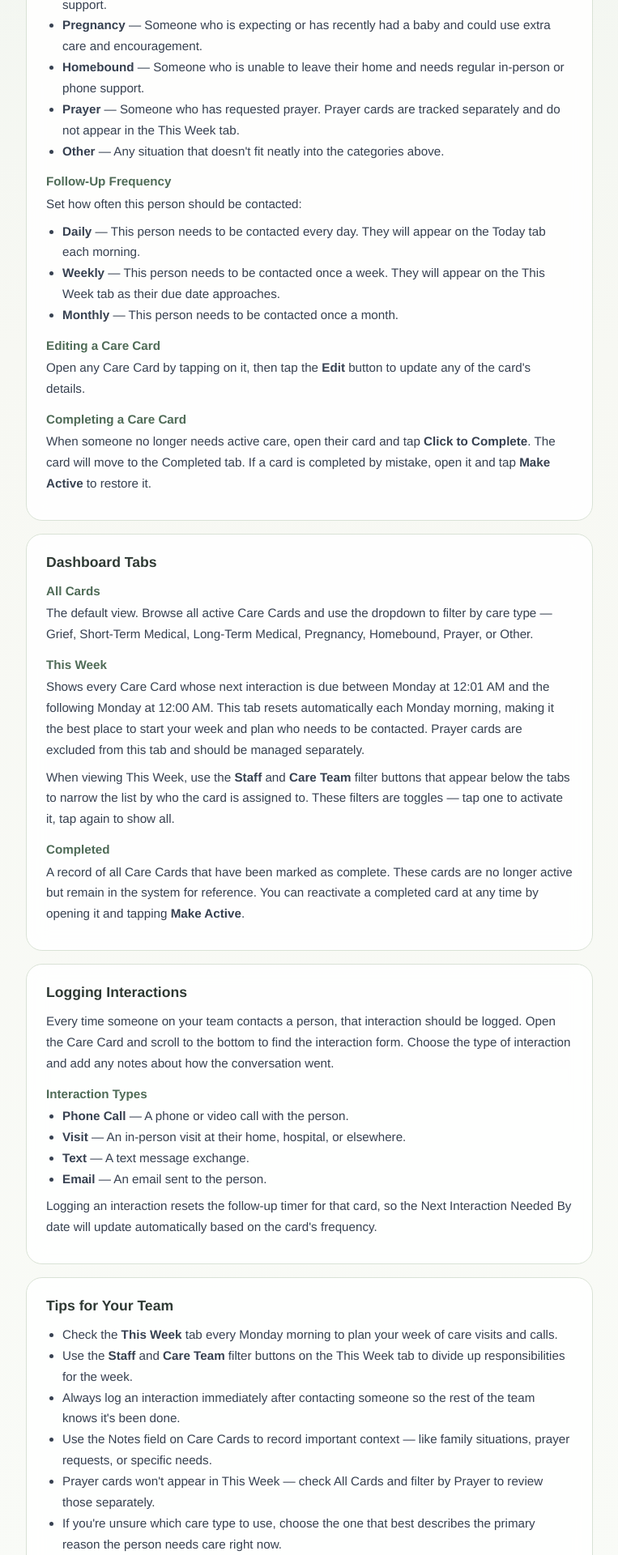
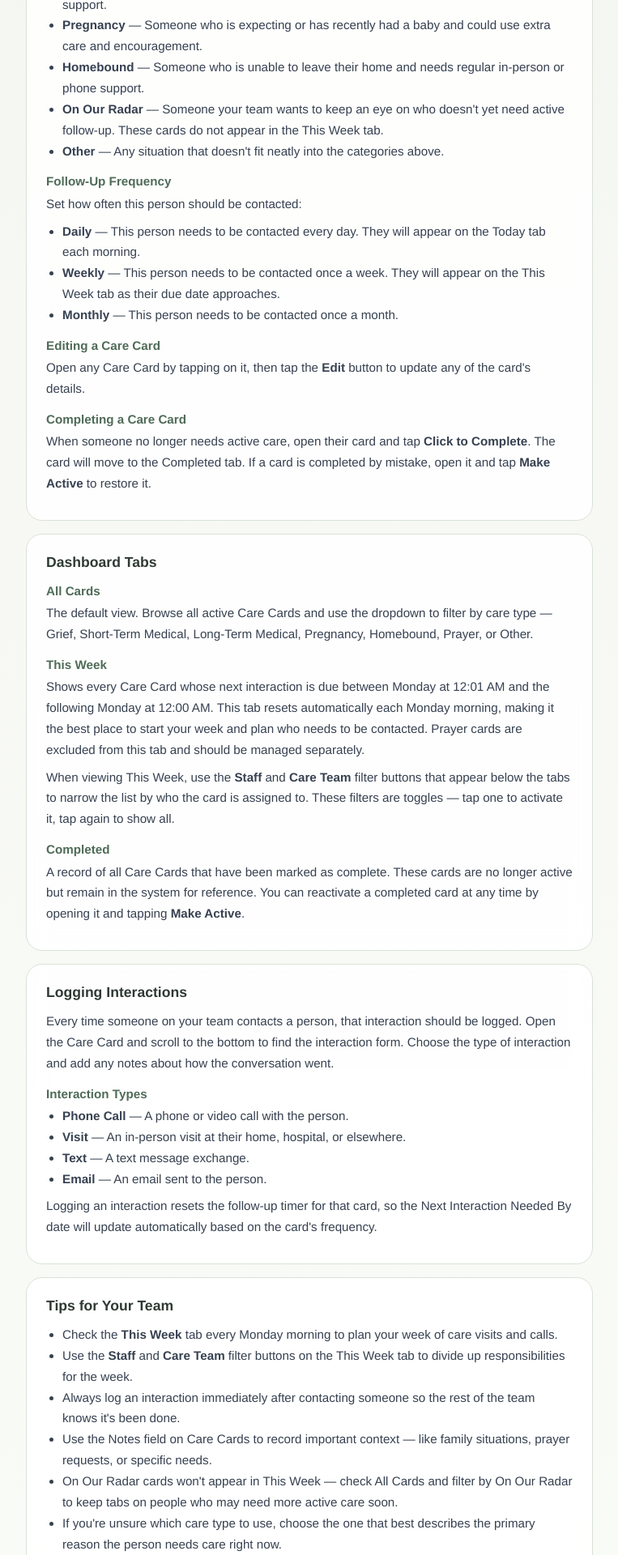
Before and after one commit to quinlanxaviergray-cmd/ccc-member-care-app, a Next.js app: page /how-to in a window 1280 px wide. Shown: the part 840-2760 px from the top of the page at 81% size, without its empty margins (258-1021 px from the left). Built offline with nearby package versions, Linux system fonts and the light colour scheme.

Commit message:
updated prayer to On Our Radar

```diff
--- a/app/how-to/page.js
+++ b/app/how-to/page.js
@@ -86,7 +86,7 @@ export default function HowTo() {
             <li><strong>Grief</strong> — Someone who has experienced a loss and needs ongoing emotional and spiritual support.</li>
             <li><strong>Pregnancy</strong> — Someone who is expecting or has recently had a baby and could use extra care and encouragement.</li>
             <li><strong>Homebound</strong> — Someone who is unable to leave their home and needs regular in-person or phone support.</li>
-            <li><strong>Prayer</strong> — Someone who has requested prayer. Prayer cards are tracked separately and do not appear in the This Week tab.</li>
+            <li><strong>On Our Radar</strong> — Someone your team wants to keep an eye on who doesn't yet need active follow-up. These cards do not appear in the This Week tab.</li>
             <li><strong>Other</strong> — Any situation that doesn't fit neatly into the categories above.</li>
           </ul>
 
@@ -160,7 +160,7 @@ export default function HowTo() {
             <li>Use the <strong>Staff</strong> and <strong>Care Team</strong> filter buttons on the This Week tab to divide up responsibilities for the week.</li>
             <li>Always log an interaction immediately after contacting someone so the rest of the team knows it's been done.</li>
             <li>Use the Notes field on Care Cards to record important context — like family situations, prayer requests, or specific needs.</li>
-            <li>Prayer cards won't appear in This Week — check All Cards and filter by Prayer to review those separately.</li>
+            <li>On Our Radar cards won't appear in This Week — check All Cards and filter by On Our Radar to keep tabs on people who may need more active care soon.</li>
             <li>If you're unsure which care type to use, choose the one that best describes the primary reason the person needs care right now.</li>
           </ul>
         </div>
--- a/app/page.js
+++ b/app/page.js
@@ -12,7 +12,7 @@ const CARE_TYPES = [
   { value: 'grief', label: 'Grief', color: '#4f6b57', bg: '#e3ece5' },
   { value: 'pregnancy', label: 'Pregnancy', color: '#8c7740', bg: '#f4ecd7' },
   { value: 'homebound', label: 'Homebound', color: '#5a4a7a', bg: '#eae4f4' },
-  { value: 'prayer', label: 'Prayer', color: '#7a6a35', bg: '#f4f0da' },
+  { value: 'prayer', label: 'On Our Radar', color: '#7a6a35', bg: '#f4f0da' },
   { value: 'other', label: 'Other', color: '#3f4a56', bg: '#e6ebf0' },
 ]
 
@@ -31,6 +31,7 @@ function formatDate(date) {
 
 function isDueToday(card) {
   if (card.status === 'completed') return false
+  if (card.care_type === 'prayer') return false
   const now = new Date()
   const todayDate = new Date(now.getFullYear(), now.getMonth(), now.getDate())
 
@@ -49,6 +50,7 @@ function isDueToday(card) {
 
 function isDueThisWeek(card) {
   if (card.status === 'completed') return false
+  if (card.care_type === 'prayer') return false
 
   const now = new Date()
   const todayDate = new Date(now.getFullYear(), now.getMonth(), now.getDate())
@@ -640,8 +642,9 @@ function CareCard({ card, onClick, onComplete, showYellowSoon = false }) {
           <div style={{ color: '#6b7280' }}>
             📍 {card.location || 'No location'}
           </div>
-          <div style={{ color: lastContactColor, fontWeight: '600', fontFamily: SITE_FONT }}>
+          <div style={{ color: card.care_type === 'prayer' ? '#6b7280' : lastContactColor, fontWeight: '600', fontFamily: SITE_FONT }}>
             Last contacted: {formatDate(card.last_interaction_at)}
+          {card.care_type !== 'prayer' && (
           <div
             style={{
               color: '#4f6b57',
@@ -652,6 +655,7 @@ function CareCard({ card, onClick, onComplete, showYellowSoon = false }) {
           >
             Next interaction: {getNextInteractionDate(card)}
           </div>
+          )}
           </div>
         </div>
       </div>
@@ -1324,13 +1328,8 @@ cards = [...cards].sort((a, b) => {
       style={dropdownStyle}
       value={activeTab === 'browse' ? categoryFilter : '__browse__'}
       onChange={(e) => {
-        if (e.target.value === '__completed__') {
-          setActiveTab('completed')
-          setCategoryFilter('all')
-        } else {
         setActiveTab('browse')
         setCategoryFilter(e.target.value === '__browse__' ? 'all' : e.target.value)
-        }
       }}
       onFocus={() => { if (activeTab !== 'browse') setActiveTab('browse') }}
     >
@@ -1345,9 +1344,6 @@ cards = [...cards].sort((a, b) => {
     <span style={{ position: 'absolute', right: '0.9rem', pointerEvents: 'none', color: activeTab === 'browse' ? 'white' : '#6f8f73', fontSize: '0.8rem', lineHeight: 1 }}>▾</span>
   </div>
 
-  <button className="tab-btn completed-tab" onClick={() => setActiveTab('completed')} style={tabButtonStyle(activeTab === 'completed')}>
-    Completed ({completedCards.length})
-  </button>
 
 <div style={{ display: 'flex', gap: '0.75rem', alignItems: 'center' }}>
     <button
@@ -1409,10 +1405,10 @@ cards = [...cards].sort((a, b) => {
         ) : visibleCards.length === 0 ? (
           <div style={{ padding: '4rem 2rem', textAlign: 'center', color: '#5f6b63', background: 'rgba(255,255,255,0.5)', borderRadius: '1rem', border: '1px dashed #d9e2d6', fontFamily: SITE_FONT }}>
             <h3 style={{ marginBottom: '0.5rem', fontFamily: SITE_FONT }}>
-              {activeTab === 'completed' ? 'No completed cards yet' : activeTab === 'followup' ? 'No cards need attention right now' : 'No cards yet'}
+              {activeTab === 'completed' ? 'No completed cards yet' : 'No cards yet'}
             </h3>
             <p style={{ fontFamily: SITE_FONT }}>
-              {activeTab === 'completed' ? 'Cards marked complete will appear here.' : activeTab === 'followup' ? 'Everything is up to date.' : 'Create your first care card above to get started!'}
+              {activeTab === 'completed' ? 'Cards marked complete will appear here.' : 'Create your first care card above to get started!'}
             </p>
           </div>
         ) : (
```
Lines whose indentation alone changed are shown as unchanged.
